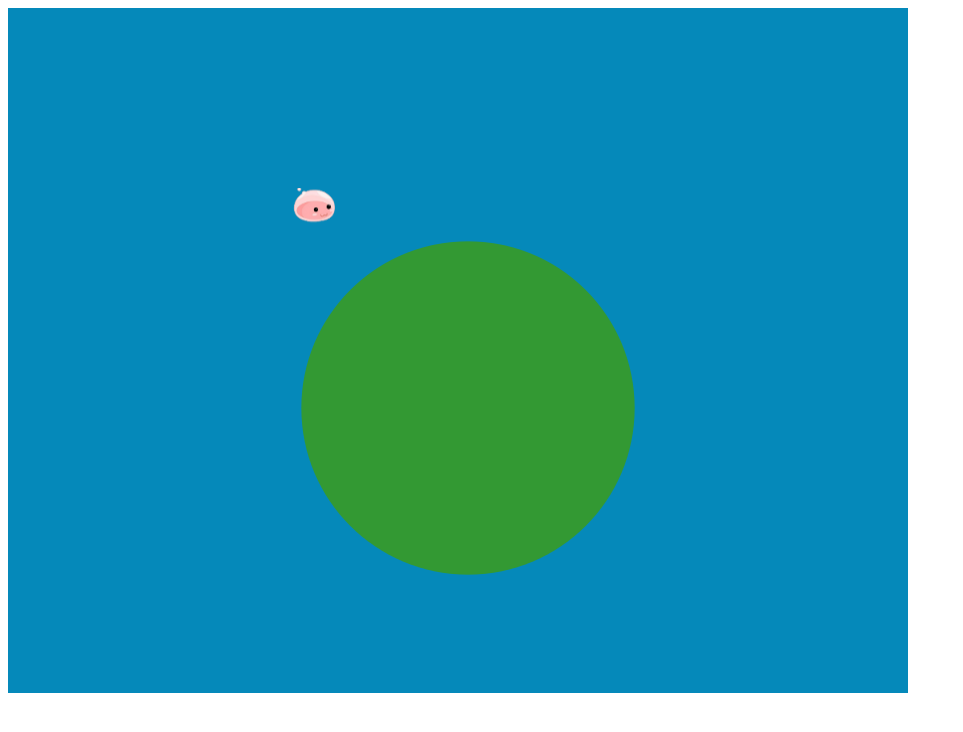
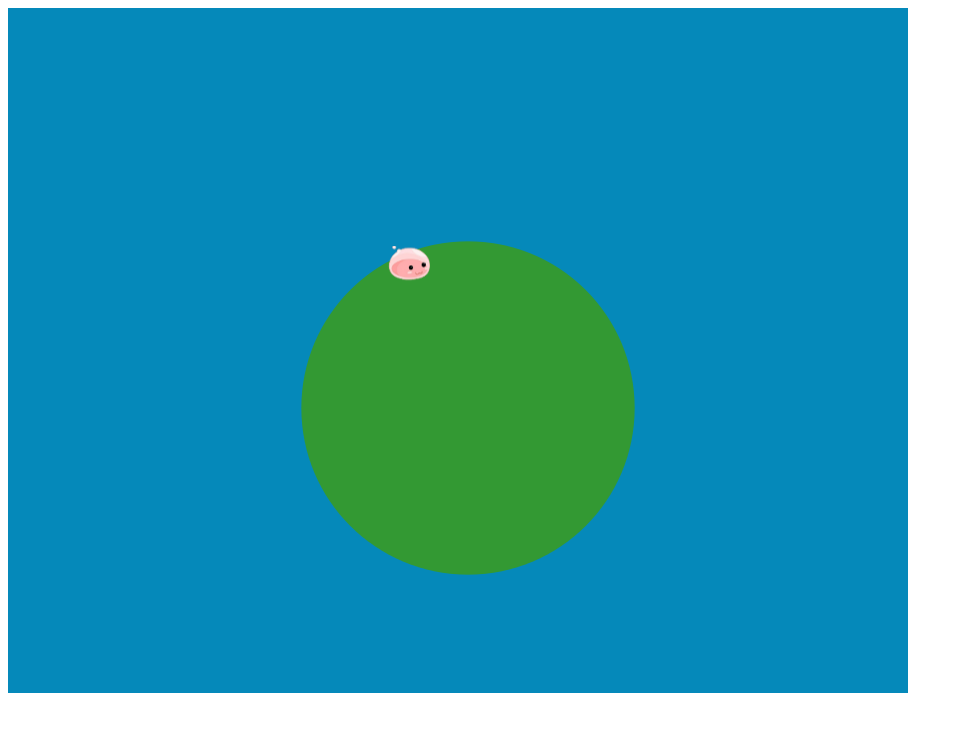
Before and after one commit to AlisaEx/nevermore, a plain HTML site: page index.html in a window 1280 px wide. Shown: the whole page, without its empty margins (0-963 px from the left). Drawn offline with Linux system fonts and the light colour scheme.

Commit message:
got simon closer to the edge of the earth

```diff
--- a/game.js
+++ b/game.js
@@ -1,19 +1,18 @@
 require(['frozen/GameCore', 'frozen/ResourceManager', 'dojo/keys'], function(GameCore, ResourceManager, keys){
-
-  // var simonx = (rimx.height/2-simon.height);
-  // var simony = -130;
-  var rimx = 260;
-  var rimy = 200;
+  var earthx = 260;
+  var earthy = 200;
   var simonSpeed = 2.5;
-  var angularVelocity = .03;
+  var angularVelocity = .05;
   var angle = 0;
 
 
   var rm = new ResourceManager();
   var backImg = rm.loadImage('images/background.png');
-  var rim = rm.loadImage('images/outterRim.png');
+  var earth = rm.loadImage('images/outterRim.png');
   var simon = rm.loadImage('images/simon.png');
 
+  var simonx = (-(earthx-(earth.width/2)));
+  var simony = (-(earthy-(earth.height/2)));
 
   var game = new GameCore({
     canvasId: 'canvas',
@@ -31,7 +30,7 @@ require(['frozen/GameCore', 'frozen/ResourceManager', 'dojo/keys'], function(Gam
 
       if(im.keyActions[keys.RIGHT_ARROW].isPressed()){
         angle += angularVelocity;
-        console.log(simon.x);
+        console.log(-(earthx-(earth.width/2)));
       }
 
     },
@@ -39,12 +38,12 @@ require(['frozen/GameCore', 'frozen/ResourceManager', 'dojo/keys'], function(Gam
     },
     draw: function(context){
       context.drawImage(backImg, 0, 0, this.width, this.height);
-      context.drawImage(rim, rimx, rimy);
+      context.drawImage(earth, earthx, earthy);
       context.save();
       context.translate(backImg.width/2, backImg.height/2);
       context.rotate(angle);
-      context.drawImage(simon, -(rim.height/2-simon.height), -(rim.width/2-simon.width));
-      context.translate(-(rim.width/2), -(rim.height/2));
+      context.drawImage(simon,((earthx/2)-(earth.width/2)),((earthy/2)-(earth.height/2)));
+      context.translate(-(backImg.width/2), -(backImg.height/2));
       context.restore();
     }
   });
```
Also changed, not shown: index.html (+1 -1 lines).
